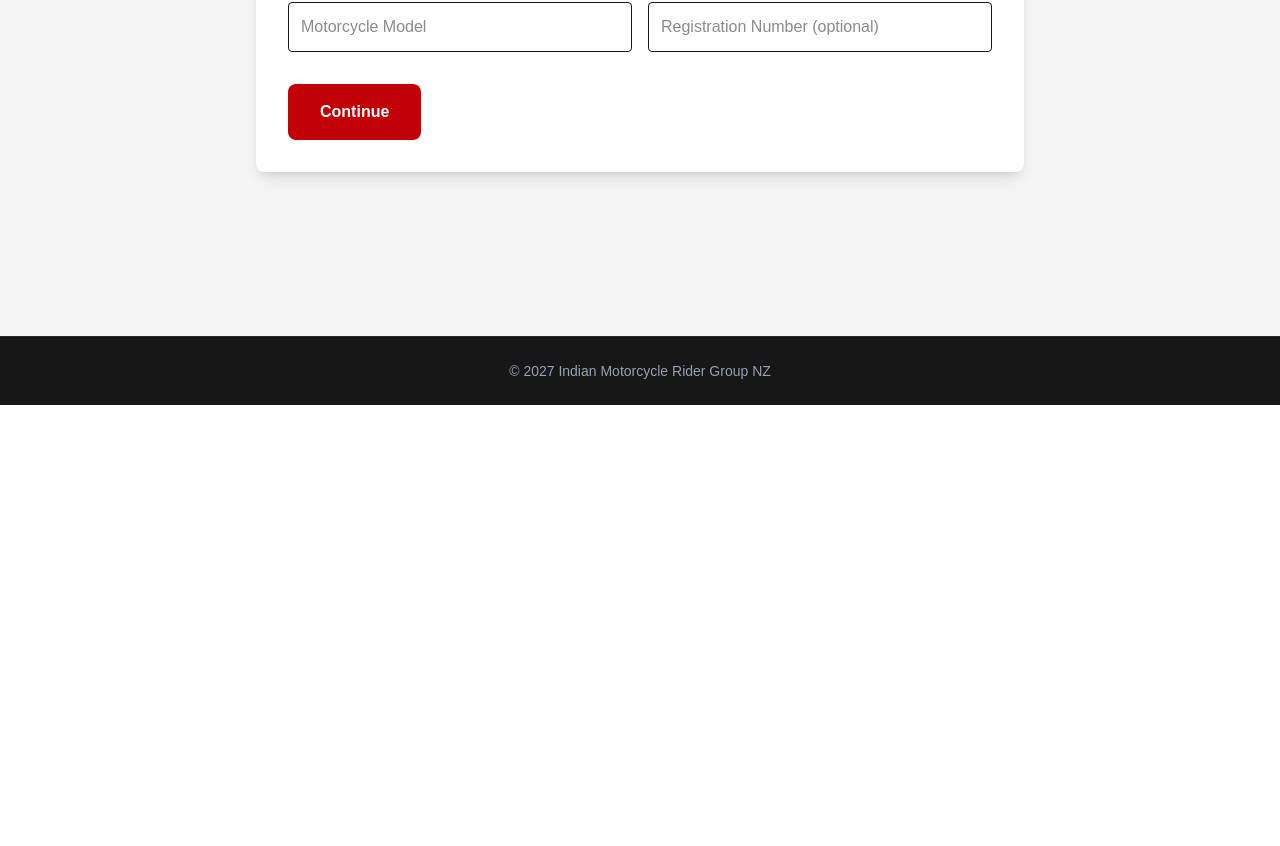
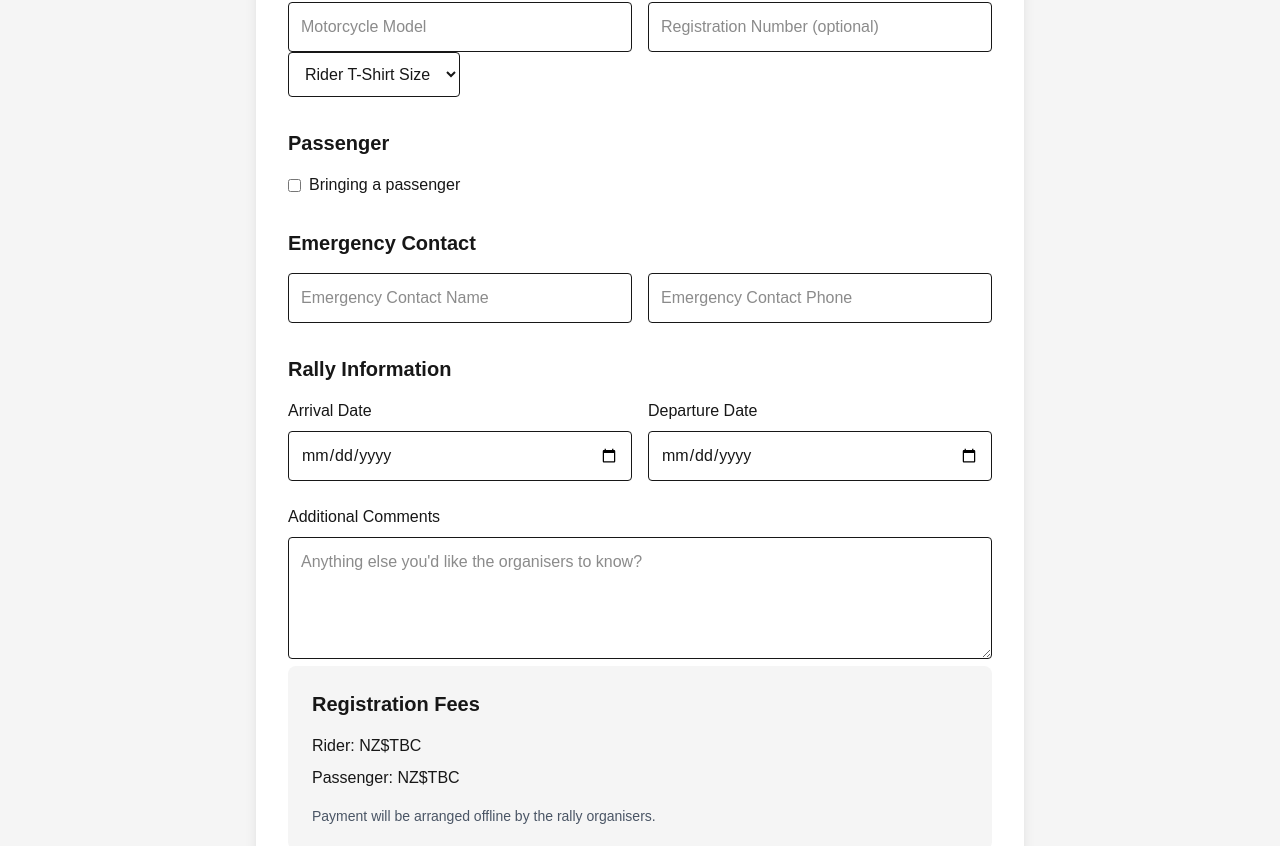
Before and after one commit to kinsleysmithjon-vintagemoto/Imrgnz-rally-registration, a Next.js app: page /register in a window 1280 px wide. Shown: the part 594-1440 px from the top of the page. Before the commit the page ends 999 px from the top, so only its background shows below. Built offline with nearby package versions, Linux system fonts and the light colour scheme.

Commit message:
feat: complete registration form v1

```diff
--- a/components/Registration/RegistrationForm.tsx
+++ b/components/Registration/RegistrationForm.tsx
@@ -1,4 +1,8 @@
+"use client";
+
+import { useState } from "react";
 export default function RegistrationForm() {
+  const [hasPassenger, setHasPassenger] = useState(false);
   return (
     <form className="mx-auto max-w-3xl space-y-8 rounded-lg bg-white p-8 shadow-lg">
       <h2 className="text-3xl font-bold text-neutral-900">
@@ -56,6 +60,130 @@ export default function RegistrationForm() {
       className="rounded border p-3"
     />
   </div>
+  <select className="rounded border p-3">
+  <option value="">Rider T-Shirt Size</option>
+  <option>XS</option>
+  <option>S</option>
+  <option>M</option>
+  <option>L</option>
+  <option>XL</option>
+  <option>2XL</option>
+  <option>3XL</option>
+  <option>4XL</option>
+  <option>5XL</option>
+</select>
+</div>
+<div>
+  <h3 className="mb-4 text-xl font-semibold">Passenger</h3>
+
+  <label className="flex items-center gap-2">
+    <input
+      type="checkbox"
+      checked={hasPassenger}
+      onChange={(e) => setHasPassenger(e.target.checked)}
+    />
+    Bringing a passenger
+  </label>
+
+  {hasPassenger && (
+    <div className="mt-4 grid gap-4 md:grid-cols-2">
+      <input
+        type="text"
+        placeholder="Passenger First Name"
+        className="rounded border p-3"
+      />
+
+      <input
+        type="text"
+        placeholder="Passenger Last Name"
+        className="rounded border p-3"
+      />
+      <select className="rounded border p-3 md:col-span-2">
+  <option value="">Passenger T-Shirt Size</option>
+  <option>XS</option>
+  <option>S</option>
+  <option>M</option>
+  <option>L</option>
+  <option>XL</option>
+  <option>2XL</option>
+  <option>3XL</option>
+  <option>4XL</option>
+  <option>5XL</option>
+</select>
+    </div>
+  )}
+  </div>
+  <div>
+  <h3 className="mb-4 text-xl font-semibold">Emergency Contact</h3>
+
+  <div className="grid gap-4 md:grid-cols-2">
+    <input
+      type="text"
+      placeholder="Emergency Contact Name"
+      className="rounded border p-3"
+    />
+
+    <input
+      type="tel"
+      placeholder="Emergency Contact Phone"
+      className="rounded border p-3"
+    />
+  </div>
+</div>
+<div>
+  <h3 className="mb-4 text-xl font-semibold">Rally Information</h3>
+
+  <div className="grid gap-4 md:grid-cols-2">
+    <div>
+      <label className="mb-2 block font-medium">Arrival Date</label>
+      <input
+        type="date"
+        className="w-full rounded border p-3"
+      />
+    </div>
+
+    <div>
+      <label className="mb-2 block font-medium">Departure Date</label>
+      <input
+        type="date"
+        className="w-full rounded border p-3"
+      />
+    </div>
+  </div>
+
+  <div className="mt-6">
+    <label className="mb-2 block font-medium">
+      Additional Comments
+    </label>
+
+    <textarea
+      className="w-full rounded border p-3"
+      rows={4}
+      placeholder="Anything else you'd like the organisers to know?"
+    />
+</div>
+<div className="rounded-lg bg-neutral-100 p-6">
+  <h3 className="text-xl font-semibold">
+    Registration Fees
+  </h3>
+
+  <div className="mt-4 space-y-2">
+    <p>Rider: NZ$TBC</p>
+    <p>Passenger: NZ$TBC</p>
+  </div>
+
+  <p className="mt-4 text-sm text-gray-600">
+    Payment will be arranged offline by the rally organisers.
+  </p>
+</div>
+<label className="flex items-start gap-3">
+  <input type="checkbox" className="mt-1" />
+
+  <span>
+    I understand that my information will only be used to administer the
+    2027 IMRG NZ National Rally.
+  </span>
+</label>
 </div>
       <button
         className="rounded-lg bg-red-700 px-8 py-4 font-semibold text-white hover:bg-red-600"
```
